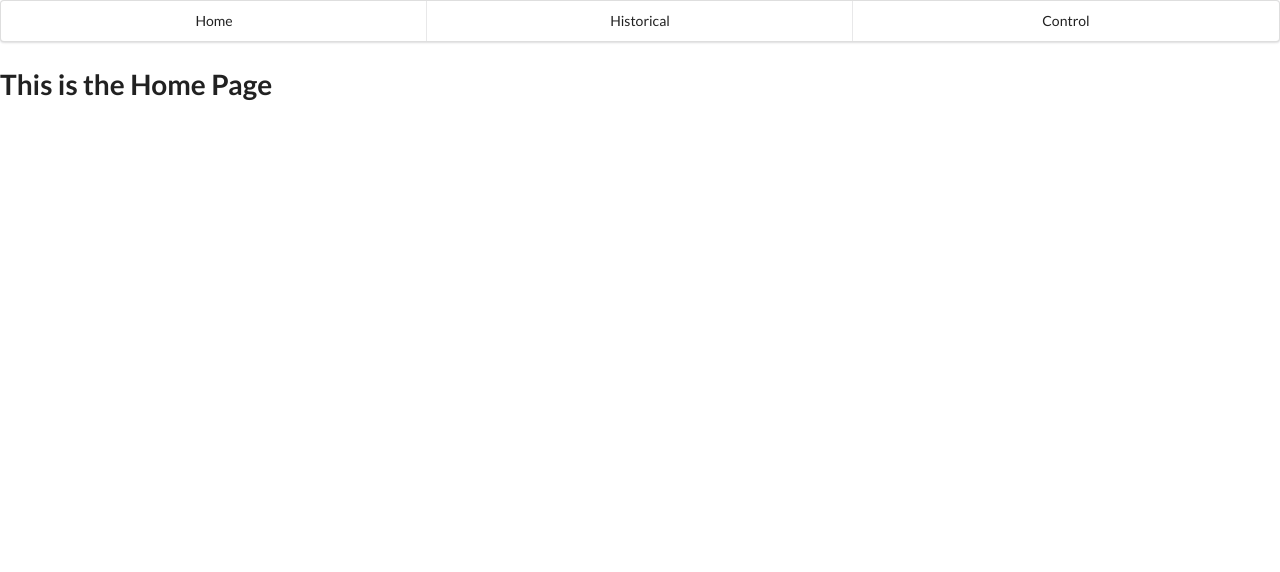
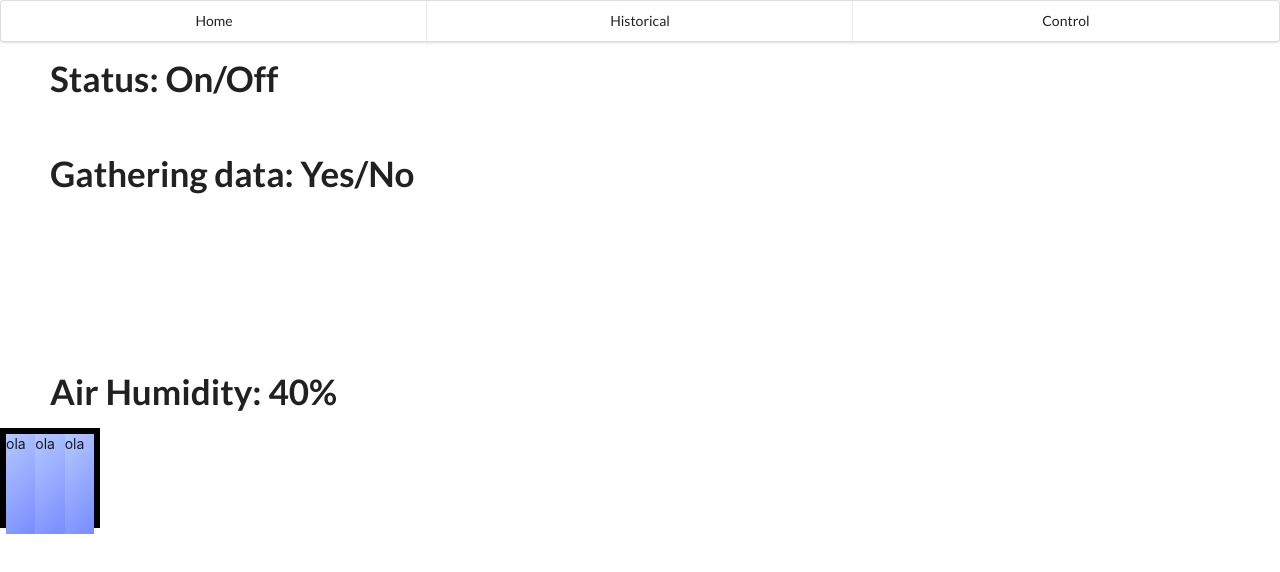
Before and after one commit to Martje55555/Senior-Design, a React (Create React App) app in the folder client/: page / in a window 1280 px wide. Shown: the top 572 px of the page. Built offline with nearby package versions, Linux system fonts and the light colour scheme.

Commit message:
home screen work

```diff
--- a/client/src/components/home.js
+++ b/client/src/components/home.js
@@ -1,11 +1,24 @@
 import React from "react";
 
-import NavBar from "./navBar";
+import '../styles/home.css'
 
 const Home = () => {
 
-    return(
-        <h1>This is the Home Page</h1>
+    return (
+        <div>
+            <h1 className="sample">Status: On/Off</h1>
+            <h2 className="sample">Gathering data: Yes/No</h2>
+            <h3 className="airHumidity">Air Humidity: 40%</h3>
+            <div className="container">
+                <div className="box1"> ola</div>
+                <div className="box2"> ola</div>
+                <div className="box3"> ola</div>
+            </div>
+
+
+        </div>
+
+
     )
 }
 
--- /dev/null
+++ b/client/src/styles/home.css
@@ -0,0 +1,44 @@
+.sample{
+    margin-left: 50px;
+    margin-top: 50px;
+    font-size: 35px;
+
+}
+
+.airHumidity{
+    margin-left: 50px;
+    font-size: 35px;
+    padding-top: 150px;
+}
+
+.container{
+    width: 100px;
+    height: 100px;
+    background-color: blue;
+    float: left;
+    justify-content: space-evenly;
+    display: flex;
+    border: 6px solid black;
+
+}
+
+.box1{
+    width: 100px;
+    height: 100px;
+    background: linear-gradient(-45deg, #788cff, #b4c8ff);
+
+}
+
+.box2{
+    width: 100px;
+    height: 100px;
+    background: linear-gradient(-45deg, #788cff, #b4c8ff);
+
+}
+
+.box3{
+    width: 100px;
+    height: 100px;
+    background: linear-gradient(-45deg, #788cff, #b4c8ff);
+
+}
```
